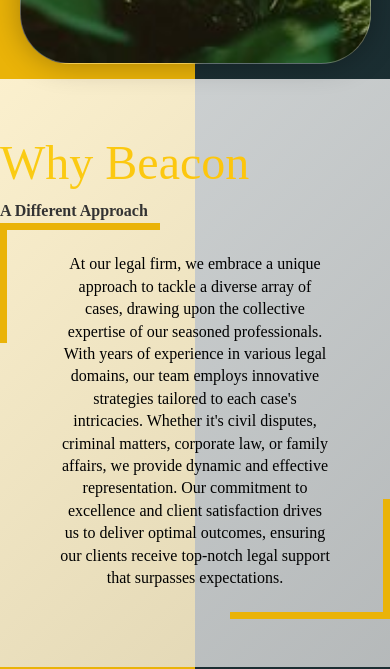
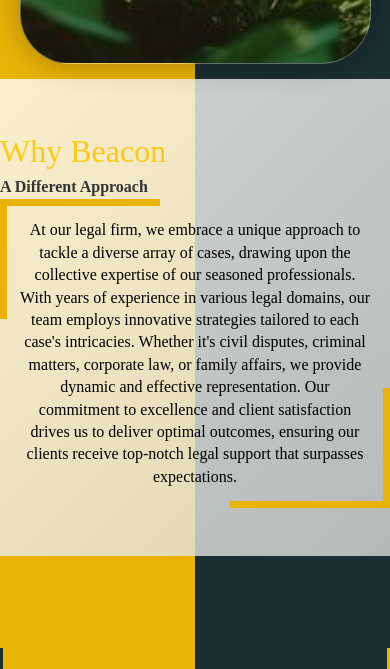
Before and after one commit to Karishma0709/LawyerPortfolio, a React (Vite) app in the folder LawerPortfolio/: page / in a window 390 px wide. Shown: the part 3860-4529 px from the top of the page. Built offline with nearby package versions, Linux system fonts and the light colour scheme.

Commit message:
why padding

```diff
--- a/LawerPortfolio/src/components/content/WhyUs.module.css
+++ b/LawerPortfolio/src/components/content/WhyUs.module.css
@@ -60,3 +60,20 @@
   border-right: 7px solid #eab308;
   border-bottom: 7px solid #eab308;
 }
+
+/* Media Query for Small Screens */
+@media (max-width: 768px) {
+  .section {
+    padding-top: 3rem; /* Reduced padding */
+    padding-bottom: 3rem; /* Reduced padding */
+  }
+
+  .pseudo_partial_border {
+    padding-inline: 20px; /* Reduced padding */
+    padding-block: 20px; /* Reduced padding */
+  }
+
+  .title {
+    font-size: 2rem; /* Adjusted font size for small screens */
+  }
+}
```
